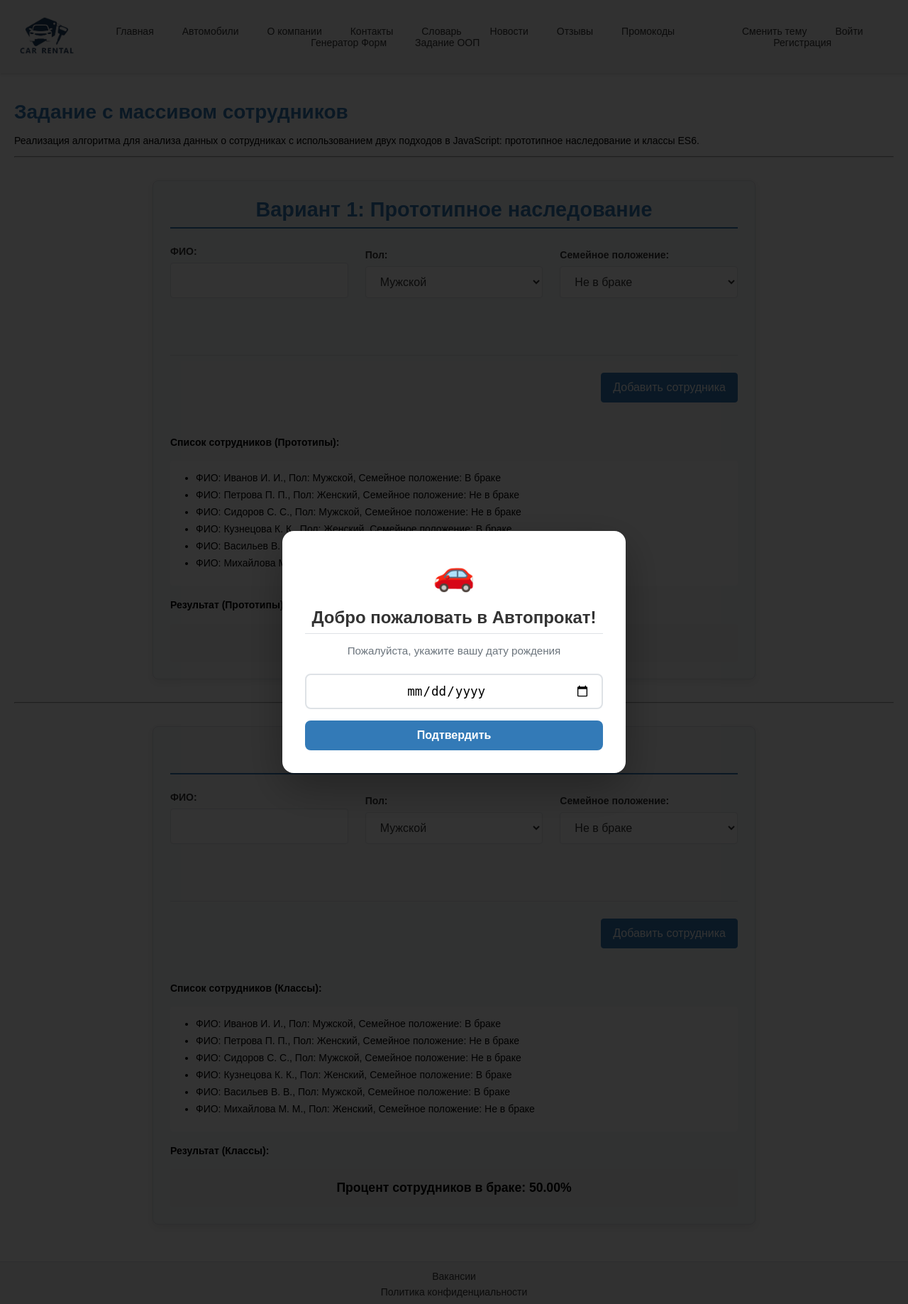
After one commit to Dmitro44/353503_SEBELEV_21, a Django app: page /employees-task/ in a window 1280 px wide. The commit adds this page. Shown: the whole page at 71% size. Run offline with Django 5.2, Linux system fonts and the light colour scheme; data comes from the database, SQL or seed files in the repository.

Commit message:
Added task with js array

```diff
--- a/STRWEB/LR3/content/urls.py
+++ b/STRWEB/LR3/content/urls.py
@@ -21,4 +21,5 @@ urlpatterns = [
     path('slider-settings/', views.SliderSettingsView.as_view(), name='slider_settings'),
     path('form-generator/', views.FormGeneratorView.as_view(), name='form_generator'),
     path('employee-contacts/', views.EmployeeContactsTableView.as_view(), name='employee_contacts_table'),
+    path('employees-task/', views.EmployeesTaskView.as_view(), name='employees_task'),
 ]
--- a/STRWEB/LR3/content/views.py
+++ b/STRWEB/LR3/content/views.py
@@ -416,3 +416,9 @@ class SliderSettingsView(UpdateView):
 
 class FormGeneratorView(TemplateView):
     template_name = "content/form_generator.html"
+
+
+class EmployeesTaskView(TemplateView):
+    """Задание 8: Сведения о служащих учреждения (Вариант 23)"""
+
+    template_name = "content/employees_task.html"
--- a/STRWEB/LR3/static/css/main.css
+++ b/STRWEB/LR3/static/css/main.css
@@ -54,3 +54,4 @@
 @import url('pages/_slider_settings.css');
 @import url('pages/_employee_contacts_table.css');
 @import url('components//_age_verification.css');
+@import url('pages/_employees_task.css');
--- /dev/null
+++ b/STRWEB/LR3/static/css/pages/_employees_task.css
@@ -0,0 +1,43 @@
+/* Styles for the OOP Employees Task page */
+
+.oop-section {
+    margin-bottom: 2rem;
+    padding: 1.5rem;
+    border: 1px solid var(--border-color);
+    border-radius: 8px;
+    background-color: var(--light-color);
+}
+
+.oop-section h2 {
+    margin-top: 0;
+    color: var(--primary-color);
+    border-bottom: 2px solid var(--primary-color);
+    padding-bottom: 0.5rem;
+    margin-bottom: 1.5rem;
+}
+
+.display-area {
+    padding: 1rem;
+    background-color: var(--background-color);
+    border-radius: 4px;
+    min-height: 50px;
+    margin-bottom: 1rem;
+}
+
+.display-area ul {
+    padding-left: 20px;
+    margin: 0;
+}
+
+.display-area li {
+    margin-bottom: 0.5rem;
+}
+
+.result-area {
+    padding: 1rem;
+    background-color: var(--secondary-color);
+    border-radius: 4px;
+    font-weight: bold;
+    font-size: 1.1rem;
+    text-align: center;
+}
--- /dev/null
+++ b/STRWEB/LR3/static/js/employees_oop.js
@@ -0,0 +1,188 @@
+document.addEventListener('DOMContentLoaded', () => {
+
+    // --- ОБЩИЕ ДАННЫЕ И ФУНКЦИИ ---
+
+    // Готовый список тестовых данных
+    const initialEmployeesData = [
+        { fullName: 'Иванов И. И.', gender: 'Мужской', maritalStatus: 'В браке' },
+        { fullName: 'Петрова П. П.', gender: 'Женский', maritalStatus: 'Не в браке' },
+        { fullName: 'Сидоров С. С.', gender: 'Мужской', maritalStatus: 'Не в браке' },
+        { fullName: 'Кузнецова К. К.', gender: 'Женский', maritalStatus: 'В браке' },
+        { fullName: 'Васильев В. В.', gender: 'Мужской', maritalStatus: 'В браке' },
+        { fullName: 'Михайлова М. М.', gender: 'Женский', maritalStatus: 'Не в браке' },
+    ];
+
+    // Общая функция для расчета результата
+    const getResult = (employeeArray) => {
+        if (!employeeArray || employeeArray.length === 0) {
+            return 'Нет данных для анализа.';
+        }
+        const marriedCount = employeeArray.filter(emp => emp.maritalStatus === 'В браке').length;
+        const probability = (marriedCount / employeeArray.length) * 100;
+        return `Процент сотрудников в браке: ${probability.toFixed(2)}%`;
+    };
+
+
+    // --- ВАРИАНТ 1: ПРОТОТИПНОЕ НАСЛЕДОВАНИЕ ---
+    {
+        // "Базовый класс"
+        function BaseEmployee(fullName, gender) {
+            this._fullName = fullName;
+            this._gender = gender;
+        }
+        // Геттеры и Сеттеры
+        Object.defineProperty(BaseEmployee.prototype, 'fullName', {
+            get: function () { return this._fullName; },
+            set: function (value) { this._fullName = value; }
+        });
+        Object.defineProperty(BaseEmployee.prototype, 'gender', {
+            get: function () { return this._gender; },
+            set: function (value) { this._gender = value; }
+        });
+
+        // "Класс-наследник"
+        function Employee(fullName, gender, maritalStatus) {
+            BaseEmployee.call(this, fullName, gender);
+            this._maritalStatus = maritalStatus;
+        }
+        Employee.prototype = Object.create(BaseEmployee.prototype);
+        Employee.prototype.constructor = Employee;
+        Object.defineProperty(Employee.prototype, 'maritalStatus', {
+            get: function () { return this._maritalStatus; },
+            set: function (value) { this._maritalStatus = value; }
+        });
+
+        // Менеджер для управления логикой
+        const protoManager = {
+            employees: [],
+
+            init: function() {
+                this.employees = initialEmployeesData.map(d => new Employee(d.fullName, d.gender, d.maritalStatus));
+                const protoForm = document.getElementById('proto-form');
+                protoForm.addEventListener('submit', (e) => {
+                    e.preventDefault();
+                    this.addObject(protoForm);
+                });
+                this.updateUI();
+            },
+
+            addObject: function (form) {
+                const fullName = form.querySelector('[name="fullname"]').value;
+                const gender = form.querySelector('[name="gender"]').value;
+                const maritalStatus = form.querySelector('[name="marital-status"]').value;
+
+                if (!fullName.trim()) {
+                    alert('Пожалуйста, введите ФИО.');
+                    return;
+                }
+
+                const employee = new Employee(fullName, gender, maritalStatus);
+                this.employees.push(employee);
+                form.reset();
+                this.updateUI();
+            },
+
+            displayAll: function (container) {
+                container.innerHTML = '';
+                const ul = document.createElement('ul');
+                this.employees.forEach(emp => {
+                    const li = document.createElement('li');
+                    li.textContent = `ФИО: ${emp.fullName}, Пол: ${emp.gender}, Семейное положение: ${emp.maritalStatus}`;
+                    ul.appendChild(li);
+                });
+                container.appendChild(ul);
+            },
+
+            displayResult: function (container) {
+                container.textContent = getResult(this.employees);
+            },
+
+            updateUI: function() {
+                const displayAllContainer = document.getElementById('proto-display-all');
+                const displayResultContainer = document.getElementById('proto-display-result');
+                this.displayAll(displayAllContainer);
+                this.displayResult(displayResultContainer);
+            }
+        };
+
+        protoManager.init();
+    }
+
+
+    // --- ВАРИАНТ 2: КЛАССЫ ES6 ---
+    {
+        class BaseEmployeeClass {
+            constructor(fullName, gender) {
+                this._fullName = fullName;
+                this._gender = gender;
+            }
+            get fullName() { return this._fullName; }
+            set fullName(value) { this._fullName = value; }
+            get gender() { return this._gender; }
+            set gender(value) { this._gender = value; }
+        }
+
+        class EmployeeClass extends BaseEmployeeClass {
+            constructor(fullName, gender, maritalStatus) {
+                super(fullName, gender);
+                this._maritalStatus = maritalStatus;
+            }
+            get maritalStatus() { return this._maritalStatus; }
+            set maritalStatus(value) { this._maritalStatus = value; }
+        }
+
+        const classManager = {
+            employees: [],
+
+            init: function() {
+                this.employees = initialEmployeesData.map(d => new EmployeeClass(d.fullName, d.gender, d.maritalStatus));
+                const classForm = document.getElementById('class-form');
+                classForm.addEventListener('submit', (e) => {
+                    e.preventDefault();
+                    this.addObject(classForm);
+                });
+                this.updateUI();
+            },
+
+            addObject: function (form) {
+                const fullName = form.querySelector('[name="fullname"]').value;
+                const gender = form.querySelector('[name="gender"]').value;
+                const maritalStatus = form.querySelector('[name="marital-status"]').value;
+
+                if (!fullName.trim()) {
+                    alert('Пожалуйста, введите ФИО.');
+                    return;
+                }
+
+                const employee = new EmployeeClass(fullName, gender, maritalStatus);
+                this.employees.push(employee);
+                form.reset();
+                this.updateUI();
+            },
+
+            displayAll: function (container) {
+                container.innerHTML = '';
+                const ul = document.createElement('ul');
+                this.employees.forEach(emp => {
+                    const li = document.createElement('li');
+                    li.textContent = `ФИО: ${emp.fullName}, Пол: ${emp.gender}, Семейное положение: ${emp.maritalStatus}`;
+                    ul.appendChild(li);
+                });
+                container.appendChild(ul);
+            },
+
+            displayResult: function (container) {
+                container.textContent = getResult(this.employees);
+            },
+
+            updateUI: function() {
+                const displayAllContainer = document.getElementById('class-display-all');
+                const displayResultContainer = document.getElementById('class-display-result');
+                this.displayAll(displayAllContainer);
+                this.displayResult(displayResultContainer);
+            }
+        };
+
+        classManager.init();
+    }
+});
--- a/STRWEB/LR3/templates/base.html
+++ b/STRWEB/LR3/templates/base.html
@@ -38,6 +38,7 @@
             <li><a href="{% url 'review_list' %}">Отзывы</a></li>
             <li><a href="{% url 'promocode_list' %}">Промокоды</a></li>
             <li><a href="{% url 'form_generator' %}">Генератор Форм</a></li>
+            <li><a href="{% url 'employees_task' %}">Задание ООП</a></li>
             {% if is_staff_user or is_admin_user %}
                 <li><a href="{% url 'review_management' %}">Модерация отзывов</a></li>
             {% endif %}
@@ -77,6 +78,8 @@
     </div>
 </footer>
 
+{% block extra_js %}{%endblock%}
+
 <script src="{% static 'js/main.js' %}" type="module" defer></script>
 </body>
 </html>
--- /dev/null
+++ b/STRWEB/LR3/templates/content/employees_task.html
@@ -0,0 +1,99 @@
+{% extends 'base.html' %}
+{% load static %}
+
+{% block title %}Задание с массивом в JS{% endblock %}
+
+{% block content %}
+<div class="content-container">
+    <h1>Задание с массивом сотрудников</h1>
+    <p>Реализация алгоритма для анализа данных о сотрудниках с использованием двух подходов в JavaScript: прототипное наследование и классы ES6.</p>
+
+    <hr>
+
+    <!-- Вариант 1: Прототипное наследование -->
+    <div class="oop-section form-container">
+        <h2>Вариант 1: Прототипное наследование</h2>
+
+        <!-- Форма для добавления -->
+        <form id="proto-form" class="form-group">
+            <div class="form-row">
+                <div class="form-group">
+                    <label for="proto-fullname" class="form-label">ФИО:</label>
+                    <input type="text" id="proto-fullname" name="fullname" required>
+                </div>
+                <div class="form-group">
+                    <label for="proto-gender" class="form-label">Пол:</label>
+                    <select id="proto-gender" name="gender">
+                        <option value="Мужской">Мужской</option>
+                        <option value="Женский">Женский</option>
+                    </select>
+                </div>
+                <div class="form-group">
+                    <label for="proto-marital-status" class="form-label">Семейное положение:</label>
+                    <select id="proto-marital-status" name="marital-status">
+                        <option value="Не в браке">Не в браке</option>
+                        <option value="В браке">В браке</option>
+                    </select>
+                </div>
+            </div>
+            <div class="form-actions">
+                <button type="submit" class="btn btn-primary">Добавить сотрудника</button>
+            </div>
+        </form>
+
+        <!-- Вывод списка объектов -->
+        <h4>Список сотрудников (Прототипы):</h4>
+        <div id="proto-display-all" class="display-area"></div>
+
+        <!-- Вывод результата -->
+        <h4>Результат (Прототипы):</h4>
+        <div id="proto-display-result" class="result-area"></div>
+    </div>
+
+    <hr>
+
+    <!-- Вариант 2: Классы ES6 -->
+    <div class="oop-section form-container">
+        <h2>Вариант 2: Классы ES6</h2>
+
+        <!-- Форма для добавления -->
+        <form id="class-form" class="form-group">
+            <div class="form-row">
+                <div class="form-group">
+                    <label for="class-fullname" class="form-label">ФИО:</label>
+                    <input type="text" id="class-fullname" name="fullname" required>
+                </div>
+                <div class="form-group">
+                    <label for="class-gender" class="form-label">Пол:</label>
+                    <select id="class-gender" name="gender">
+                        <option value="Мужской">Мужской</option>
+                        <option value="Женский">Женский</option>
+                    </select>
+                </div>
+                <div class="form-group">
+                    <label for="class-marital-status" class="form-label">Семейное положение:</label>
+                    <select id="class-marital-status" name="marital-status">
+                        <option value="Не в браке">Не в браке</option>
+                        <option value="В браке">В браке</option>
+                    </select>
+                </div>
+            </div>
+            <div class="form-actions">
+                <button type="submit" class="btn btn-primary">Добавить сотрудника</button>
+            </div>
+        </form>
+
+        <!-- Вывод списка объектов -->
+        <h4>Список сотрудников (Классы):</h4>
+        <div id="class-display-all" class="display-area"></div>
+
+        <!-- Вывод результата -->
+        <h4>Результат (Классы):</h4>
+        <div id="class-display-result" class="result-area"></div>
+    </div>
+</div>
+{% endblock %}
+
+{% block extra_js %}
+<script src="{% static 'js/employees_oop.js' %}"></script>
+{% endblock %}
```
